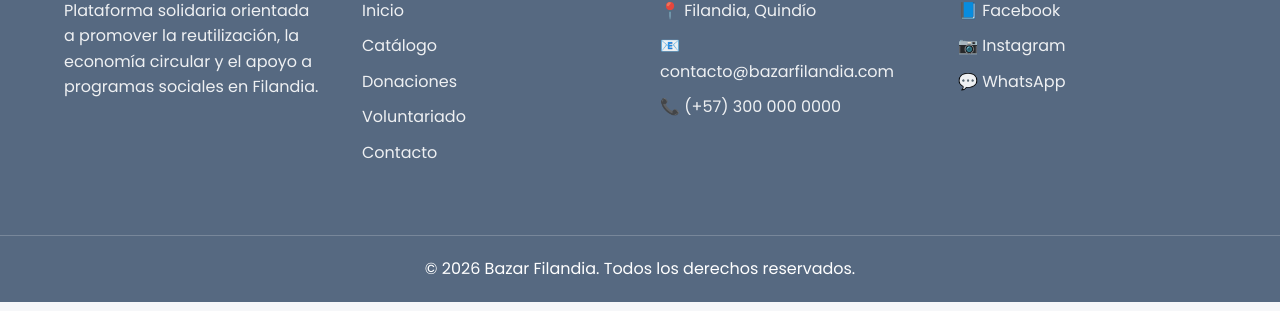
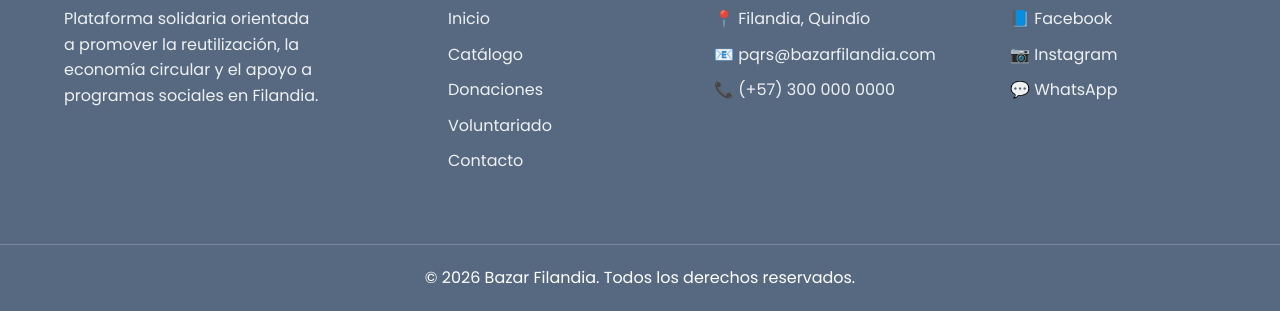
Before and after one commit to mherrera1111/bazar-filandia, a plain HTML site: page index.html in a window 1280 px wide. Shown: the part 5130-5441 px from the top of the page. Drawn offline with Linux system fonts and the light colour scheme.

Commit message:
Se finaliza pagina de inicio

```diff
--- a/css/styles.css
+++ b/css/styles.css
@@ -565,23 +565,34 @@ footer{
 
 .footer-content{
     display: grid;
-    grid-template-columns: repeat(4, 1fr);
-    gap: 40px;
+    grid-template-columns: 1.5fr 1fr 1fr 1fr;
+    gap: 30px;
     padding: 60px 0;
+}
+
+.footer-column:first-child p{
+    max-width: 260px;
+}
+
+.footer-column:last-child{
+    margin-left: 30px;
 }
 
 .footer-column h3{
     margin-bottom: 15px;
+    font-size: 24px;
 }
 
 .footer-column p,
 .footer-column li{
     margin-bottom: 10px;
     opacity: 0.9;
+    line-height: 1.6;
 }
 
 .footer-column ul{
     list-style: none;
+    padding: 0;
 }
 
 .footer-bottom{
@@ -589,3 +600,7 @@ footer{
     padding: 20px;
     border-top: 1px solid rgba(255,255,255,.2);
 }
+
+.footer-bottom p{
+    margin: 0;
+}
--- a/index.html
+++ b/index.html
@@ -361,8 +361,10 @@
             <h3>Bazar Filandia</h3>
 
             <p>
-                Plataforma solidaria orientada a promover la reutilización,
-                la economía circular y el apoyo a programas sociales en Filandia.
+                Plataforma solidaria orientada a
+                promover la reutilización, la economía
+                circular y el apoyo a programas sociales
+                en Filandia.
             </p>
 
         </div>
@@ -386,7 +388,7 @@
             <h3>Contacto</h3>
 
             <p>📍 Filandia, Quindío</p>
-            <p>📧 contacto@bazarfilandia.com</p>
+            <p>📧 pqrs@bazarfilandia.com</p>
             <p>📞 (+57) 300 000 0000</p>
 
         </div>
```
